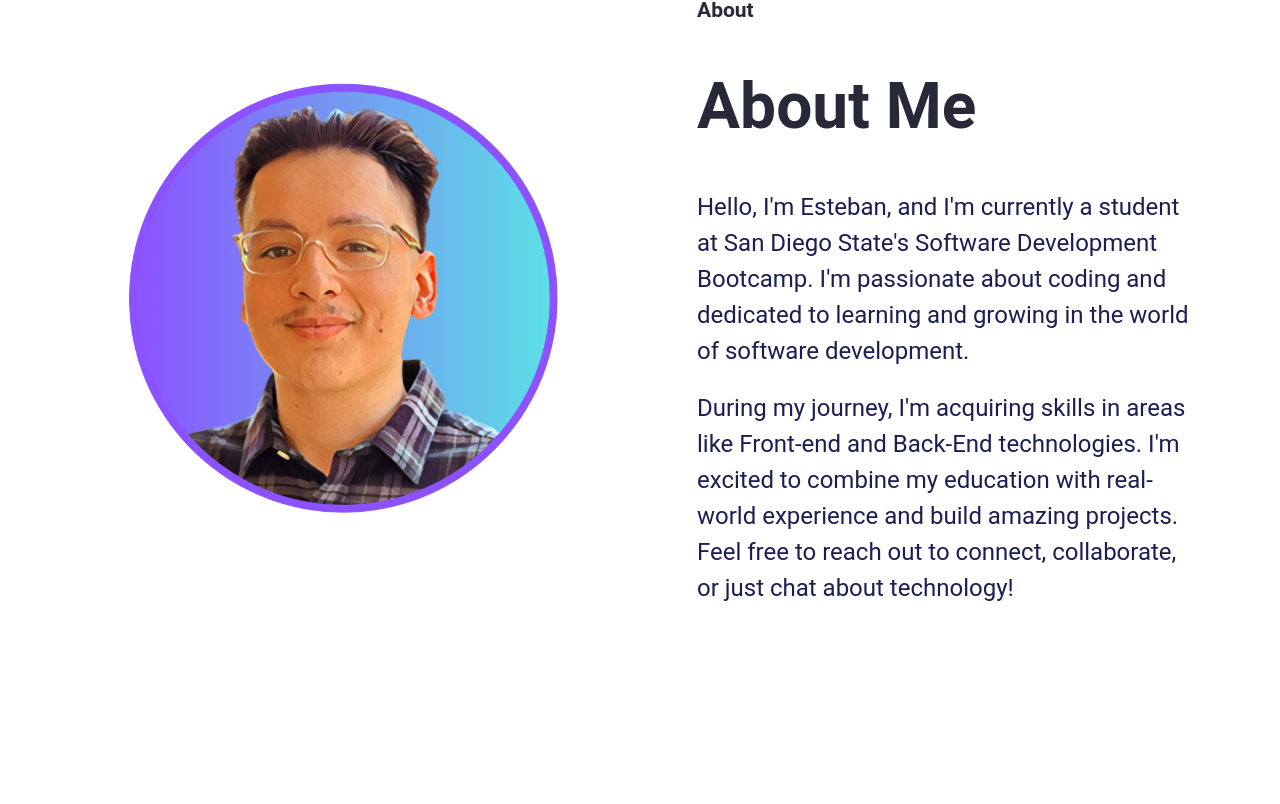
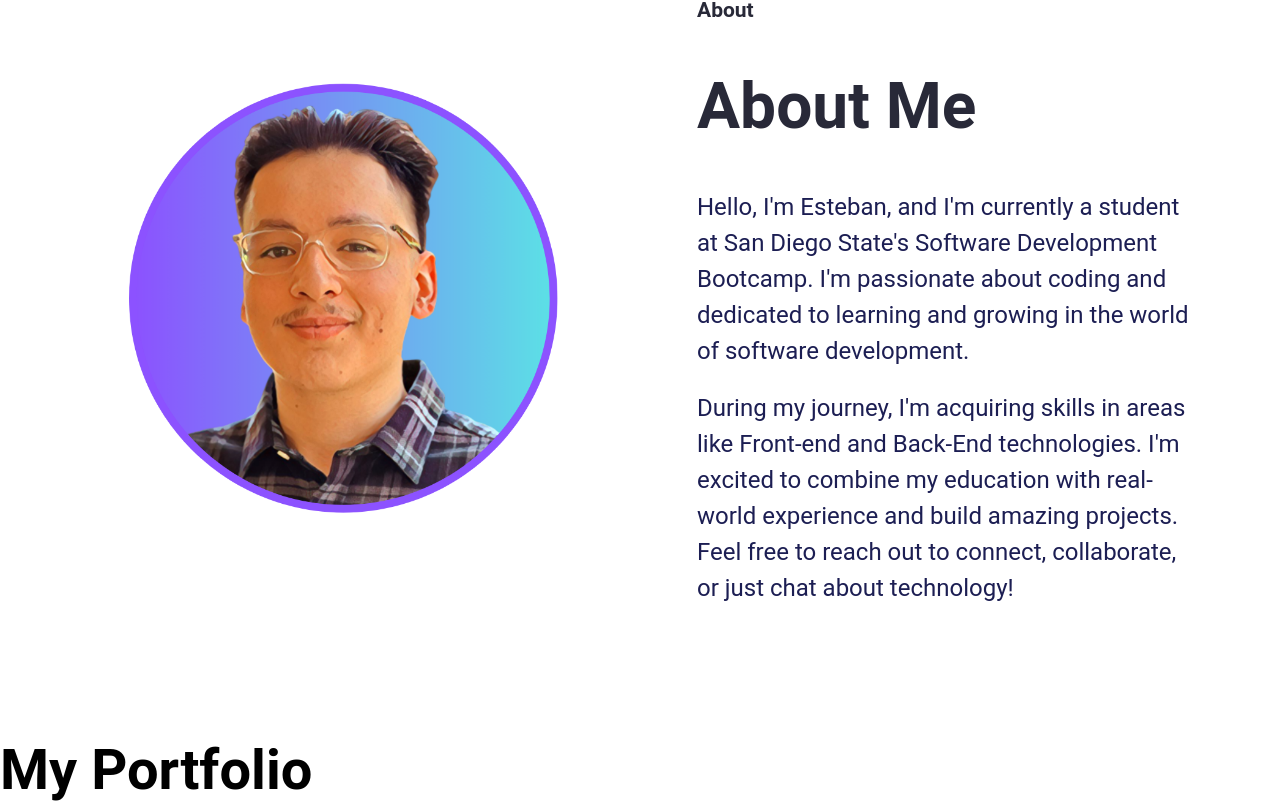
Before and after one commit to estebansep1/Personal-Portfolio, a React (Create React App) app: page / in a window 1280 px wide. Shown: the part 2002-2806 px from the top of the page. Before the commit the page ends 2739 px from the top, so only its background shows below. Built offline with nearby package versions, Linux system fonts and the light colour scheme.

Commit message:
implemented skeleton code for portfolio sec

```diff
--- a/src/Components/Home.jsx
+++ b/src/Components/Home.jsx
@@ -1,6 +1,7 @@
 import HeroSection from "./Hero";
 import MySkills from "./Skills";
 import AboutMe from "./AboutMe";
+import MyPortfolio from "./Portfolio";
 
 export default function Home() {
     return (
@@ -8,6 +9,7 @@ export default function Home() {
          <HeroSection />
          <MySkills />
          <AboutMe />
+         <MyPortfolio />
         </>
     )
 }
--- a/src/Components/Portfolio.jsx
+++ b/src/Components/Portfolio.jsx
@@ -0,0 +1,7 @@
+export default function MyPortfolio() {
+    return (
+        <div>
+            <h1>My Portfolio</h1>
+        </div>
+    )
+}
```
